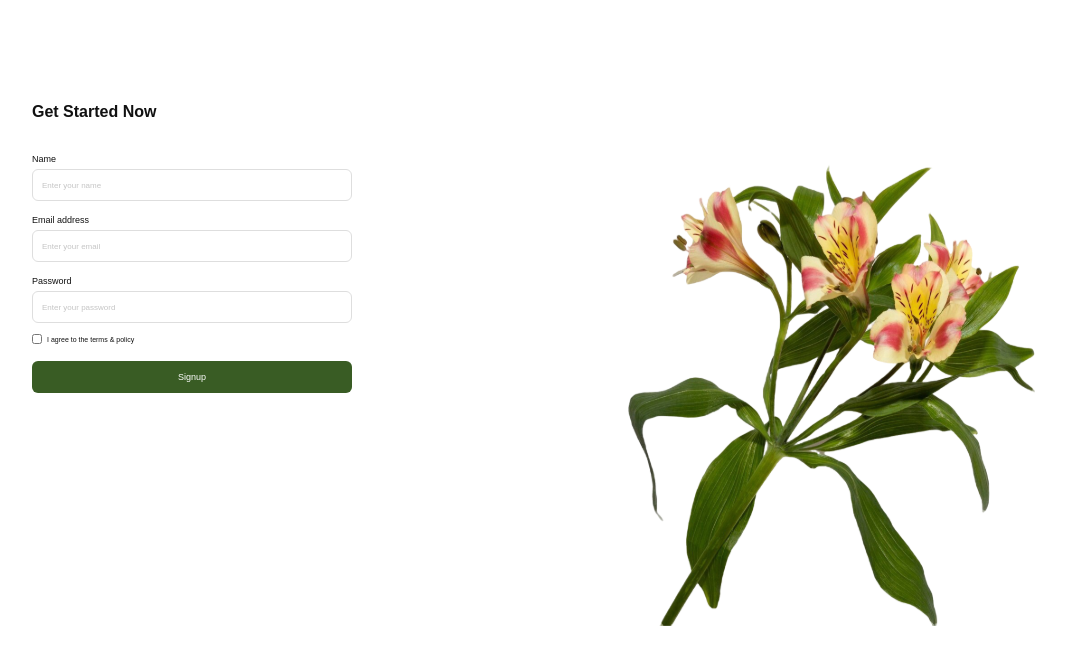
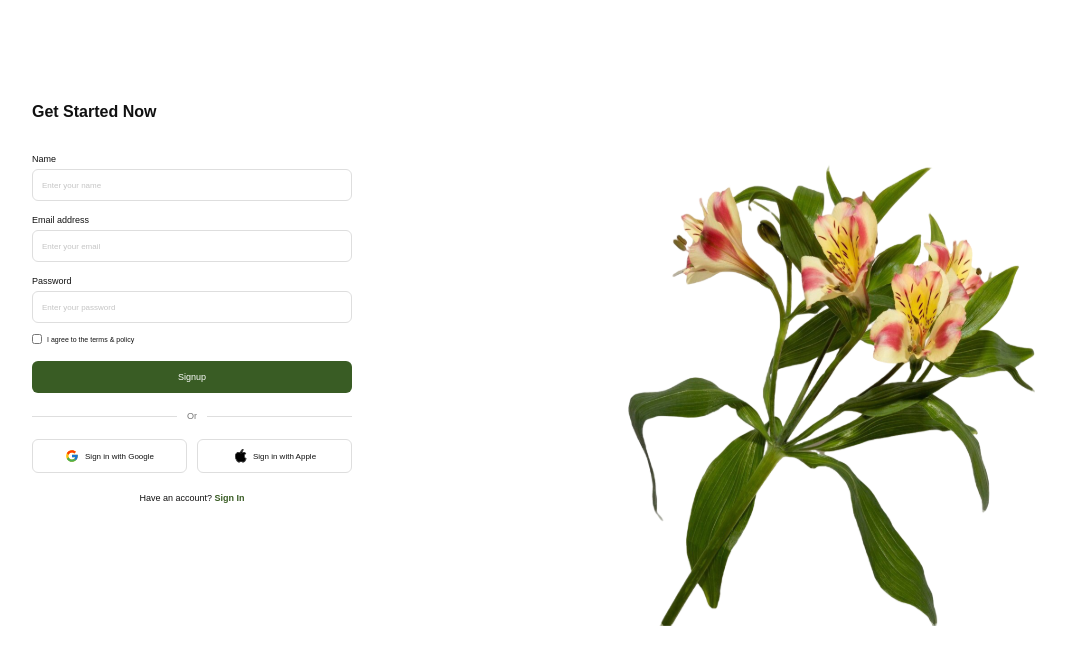
Before and after one commit to MoonlitRancee/appdev1-final-practical-exam, a React (Vite) app: page / in a window 1280 px wide. Shown: the top 664 px of the page, without its empty margins (128-1194 px from the left). Built offline with nearby package versions, Linux system fonts and the light colour scheme.

Commit message:
Add divider and social sign-in buttons

```diff
--- a/src/SignUp.jsx
+++ b/src/SignUp.jsx
@@ -1,6 +1,8 @@
 
 import styles from "./SignUp.module.css";
 import blossomFlower from "./assets/blossom-flower.svg";
+import googleLogo from "./assets/icons-google-logo.svg";
+import appleLogo from "./assets/icons-apple-logo.svg";
 
 function SignUp() {
   return (
@@ -49,6 +51,28 @@ function SignUp() {
               Signup
             </button>
           </form>
+
+          <div className={styles.divider}>
+            <span></span>
+            <p>Or</p>
+            <span></span>
+          </div>
+
+          <div className={styles.socialButtons}>
+            <button type="button" className={styles.socialButton}>
+              <img src={googleLogo} alt="" />
+              <span>Sign in with Google</span>
+            </button>
+
+            <button type="button" className={styles.socialButton}>
+              <img src={appleLogo} alt="" />
+              <span>Sign in with Apple</span>
+            </button>
+          </div>
+
+          <p className={styles.signInText}>
+            Have an account? <a href="#">Sign In</a>
+          </p>
         </div>
       </section>
 
--- a/src/SignUp.module.css
+++ b/src/SignUp.module.css
@@ -133,3 +133,75 @@
     display: none;
   }
 }
+
+.divider {
+  display: flex;
+  align-items: center;
+  gap: 10px;
+  margin: 18px 0;
+}
+
+.divider span {
+  flex: 1;
+  height: 1px;
+  background-color: #dedede;
+}
+
+.divider p {
+  margin: 0;
+  color: #777777;
+  font-family: "Poppins", sans-serif;
+  font-size: 9px;
+}
+
+.socialButtons {
+  display: flex;
+  gap: 10px;
+}
+
+.socialButton {
+  flex: 1;
+  min-width: 0;
+  height: 34px;
+  display: flex;
+  align-items: center;
+  justify-content: center;
+  gap: 6px;
+  padding: 0 5px;
+  border: 1px solid #dedede;
+  border-radius: 6px;
+  background-color: #ffffff;
+  color: #111111;
+  font-family: "Poppins", sans-serif;
+  font-size: 8px;
+  cursor: pointer;
+}
+
+.socialButton img {
+  width: 14px;
+  height: 14px;
+  object-fit: contain;
+  flex-shrink: 0;
+}
+
+.socialButton:hover {
+  background-color: #f8f8f8;
+}
+
+.signInText {
+  margin: 20px 0 0;
+  text-align: center;
+  font-family: "Poppins", sans-serif;
+  font-size: 9px;
+  color: #111111;
+}
+
+.signInText a {
+  color: #395c24;
+  font-weight: 600;
+  text-decoration: none;
+}
+
+.signInText a:hover {
+  text-decoration: underline;
+}
```
Also changed, not shown: Cuervo-signup-bottom.png (added).
